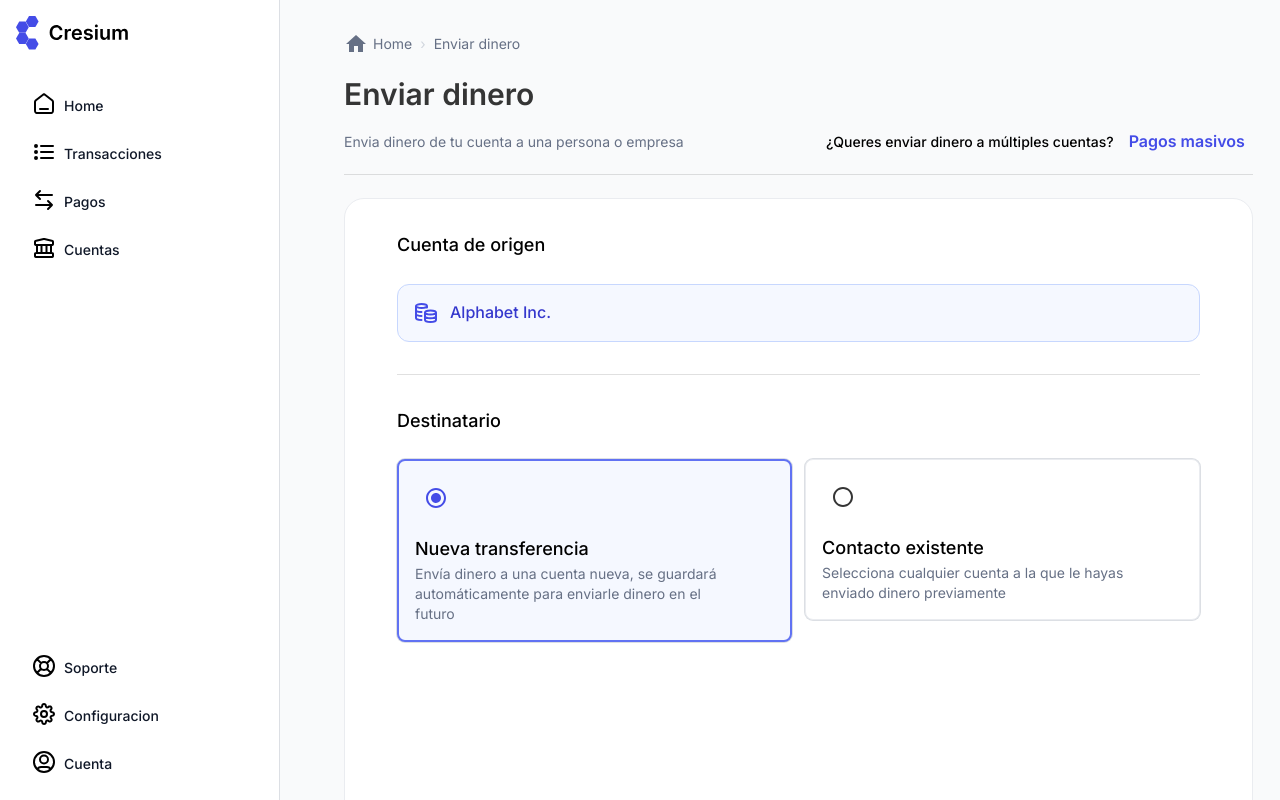
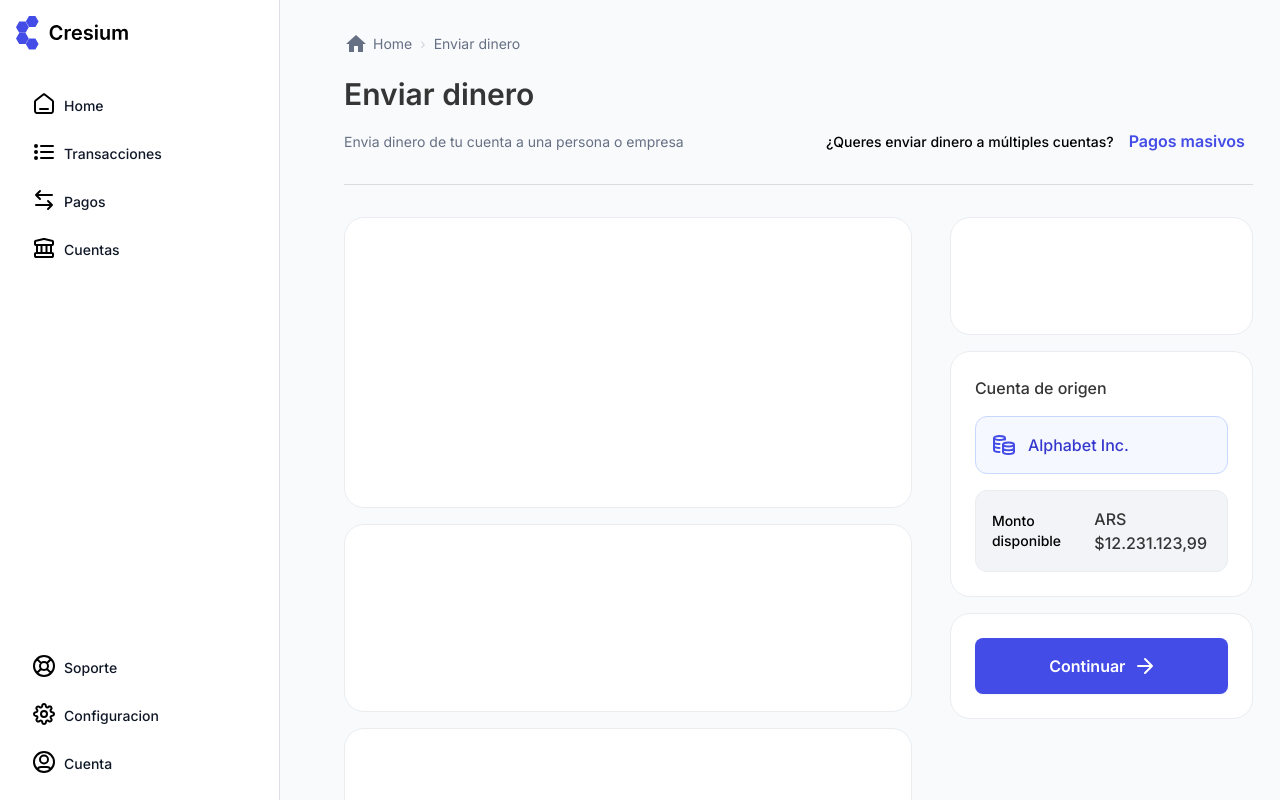
Before and after one commit to EveraldoGCH/cresium-front, a Next.js app: page /enviar-dinero in a window 1280 px wide. Shown: the top 800 px of the page. Built offline with nearby package versions, Linux system fonts and the light colour scheme.

Commit message:
nuevo diseño de enviar dinero

```diff
--- a/src/app/enviar-dinero/Step1EnviarDinero.tsx
+++ b/src/app/enviar-dinero/Step1EnviarDinero.tsx
@@ -1,11 +1,12 @@
 "use client";
 import { Card } from "@/components/core/Card/Card";
 import { stylesVars } from "@/utils/stylesVars";
-import { Box, CardContent, Divider, Grid, Stack, Typography } from "@mui/material";
+import { Box, Button, CardContent, Divider, Grid, Stack, Typography } from "@mui/material";
 import { useRouter } from "next/navigation";
 import React, { useState } from "react";
-import { CoinsStacked03 } from "../../../public/assets/iconsComponents/iconsComponents";
+import { ArrowRight, CoinsStacked03 } from "../../../public/assets/iconsComponents/iconsComponents";
 import OptionChip from "./components/OptionChip/OptionChip";
+import "./style.css"
 
 export default function Step1EnviarDinero() {
     const router = useRouter();
@@ -13,10 +14,25 @@ export default function Step1EnviarDinero() {
 
 
     return (
-        <Card height="733px" style={{ padding: "0 36px" }}>
-            <CardContent>
-                <Grid container xs={12} gap={"24px"} style={{ marginTop: "16px", marginBottom: "32px" }}>
-                    <Typography variant="h6">Cuenta de origen</Typography>
+        <Grid container xs={12} justifyContent={"space-between"}>
+            <Grid item xs={7.5}>
+                <Stack gap={"16px"} style={{ width: "100%" }}>
+                    <Card height="291px" style={{ padding: "0 36px" }}>
+                    </Card>
+                    <Card height="188px" style={{ padding: "0 36px" }}>
+                    </Card>
+                    <Card height="212px" style={{ padding: "0 36px" }}>
+                    </Card>
+                </Stack>
+            </Grid>
+            <Grid item xs={4}>
+                <Stack gap={"16px"} style={{ width: "100%" }}>
+                    <Card height="118px"></Card>
+                    <Card>
+                        <Grid container xs={12} gap={"16px"}>
+                            <Typography variant="subtitle1">
+                                Cuenta de origen
+                            </Typography>
                             <Card style={{
                                 border: `1px solid ${stylesVars.primary200}`,
                                 backgroundColor: `${stylesVars.primary25}`,
@@ -35,34 +51,80 @@ export default function Step1EnviarDinero() {
                                     Alphabet Inc.
                                 </Typography>
                             </Card>
+                            <Card style={{
+                                backgroundColor: `${stylesVars.grey100}`,
+                                borderRadius: "12px",
+                                padding: "16px",
+                                display: "flex",
+                                alignItems: "center",
+                                gap: "12px"
+                            }}>
+                                <Typography variant="body1" fontWeight={500}>
+                                    Monto disponible
+                                </Typography>
+                                <Typography variant="subtitle1">
+                                    ARS $12.231.123,99
+                                </Typography>
+                            </Card>
                         </Grid>
-                <Divider />
-                <Stack style={{ padding: "32px 0", gap: "24px" }} >
-                    <Typography variant="h6">Destinatario</Typography>
-                    <Box>
-                        <Grid container xs={12}>
-                            <Grid item container xs={12} justifyContent={"space-between"}>
-                                <Grid item xs={5.9}>
-                                    <OptionChip
-                                        selected={true}
-                                        labelTitle="Nueva transferencia"
-                                        labelSubTitle="Envía dinero a una cuenta nueva, se guardará automáticamente para enviarle dinero en el futuro"
-                                    />
-                                </Grid>
-                                <Grid item xs={5.9}>
-                                    <OptionChip
-                                        selected={false}
-                                        labelTitle="Contacto existente"
-                                        labelSubTitle="Selecciona cualquier cuenta a la que le hayas enviado dinero previamente"
-                                    />
+                    </Card>
+                    <Card>
+                        <Button variant="contained" style={{ width: "100%", height:"7vh" }} endIcon={<ArrowRight />}>Continuar</Button>
+                    </Card>
+                </Stack>
             </Grid>
         </Grid>
 
-                        </Grid>
-                    </Box>
-                </Stack>
-            </CardContent>
-        </Card>
+        // <Card height="733px" style={{ padding: "0 36px" }}>
+        //     <CardContent>
+        //         <Grid container xs={12} gap={"24px"} style={{ marginTop: "16px", marginBottom: "32px" }}>
+        //             <Typography variant="h6">Cuenta de origen</Typography>
+        //             <Card style={{
+        //                 border: `1px solid ${stylesVars.primary200}`,
+        //                 backgroundColor: `${stylesVars.primary25}`,
+        //                 borderRadius: "12px",
+        //                 padding: "16px",
+        //                 display: "flex",
+        //                 alignItems: "center",
+        //                 gap: "12px"
+        //             }}>
+        //                 <CoinsStacked03 />
+        //                 <Typography
+        //                     variant="subtitle2"
+        //                     color={stylesVars.primary700}
+        //                     fontWeight={500}
+        //                 >
+        //                     Alphabet Inc.
+        //                 </Typography>
+        //             </Card>
+        //         </Grid>
+        //         <Divider />
+        //         <Stack style={{ padding: "32px 0", gap: "24px" }} >
+        //             <Typography variant="h6">Destinatario</Typography>
+        //             <Box>
+        //                 <Grid container xs={12}>
+        //                     <Grid item container xs={12} justifyContent={"space-between"}>
+        //                         <Grid item xs={5.9}>
+        //                             <OptionChip
+        //                                 selected={true}
+        //                                 labelTitle="Nueva transferencia"
+        //                                 labelSubTitle="Envía dinero a una cuenta nueva, se guardará automáticamente para enviarle dinero en el futuro"
+        //                             />
+        //                         </Grid>
+        //                         <Grid item xs={5.9}>
+        //                             <OptionChip
+        //                                 selected={false}
+        //                                 labelTitle="Contacto existente"
+        //                                 labelSubTitle="Selecciona cualquier cuenta a la que le hayas enviado dinero previamente"
+        //                             />
+        //                         </Grid>
+        //                     </Grid>
+
+        //                 </Grid>
+        //             </Box>
+        //         </Stack>
+        //     </CardContent>
+        // </Card>
 
     );
 }
--- a/src/app/enviar-dinero/page.tsx
+++ b/src/app/enviar-dinero/page.tsx
@@ -30,7 +30,7 @@ export default function EnviarDinero() {
     ];
 
     return (
-        <Stack spacing={2.8} sx={{ width: "100%" }}>{/* Contenedor Principal*/}
+        <Stack spacing={4} sx={{ width: "100%" }}>{/* Contenedor Principal*/}
             <Stack
                 direction={{ xs: "column", sm: "column", md: "row" }}
                 spacing={3}
--- /dev/null
+++ b/src/app/enviar-dinero/style.css
@@ -0,0 +1,3 @@
+.CardCresium{
+    padding:24px;
+}
--- a/src/components/core/Card/Card.tsx
+++ b/src/components/core/Card/Card.tsx
@@ -14,7 +14,7 @@ export function Card({
   style,
 }: CardProps): React.JSX.Element {
   return (
-    <CardContainer style={{ height: height, ...style }}>
+    <CardContainer style={{ height: height, ...style }} className="CardCresium">
       {children}
     </CardContainer>
   );
```
Lines whose indentation alone changed are shown as unchanged.
